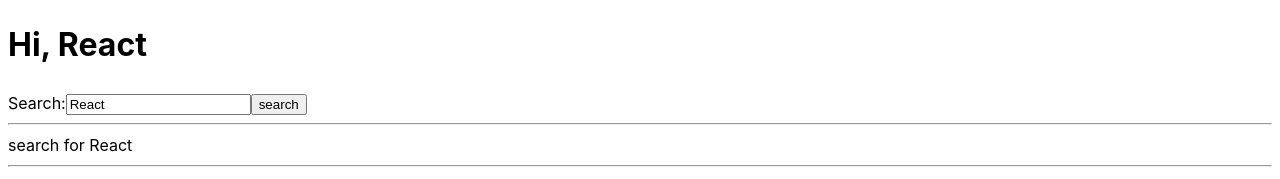
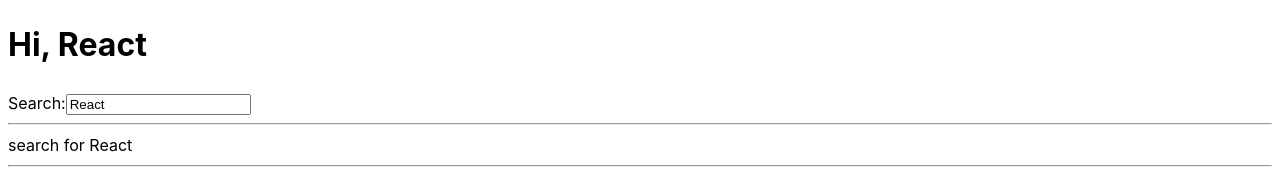
Before and after one commit to llccing-demo/become-a-react-developer, a React (Vite) app in the folder my-react-app/: page / in a window 1280 px wide. Shown: the top 179 px of the page. Built offline with nearby package versions, Linux system fonts and the light colour scheme.

Commit message:
feat: True to reusable component

```diff
--- a/my-react-app/src/App.jsx
+++ b/my-react-app/src/App.jsx
@@ -45,46 +45,36 @@
   );
 };
 
-const Search = ({ search, onSearch, onChange }) => {
-  Search.propTypes = {
-    search: PropTypes.string,
-    onSearch: PropTypes.func,
-    onChange: PropTypes.func,
+const InputWithLabel = ({ id, label, value, type = "text", onInputChange }) => {
+  InputWithLabel.propTypes = {
+    id: PropTypes.string,
+    label: PropTypes.string,
+    value: PropTypes.string,
+    type: PropTypes.string,
+    onInputChange: PropTypes.func,
   };
 
   const [searchTerm, setSearchTerm] = useState("");
   // use this method to update the searchTerm when the search prop changes.
   useEffect(() => {
-    if (!search) {
+    if (!value) {
       return;
     }
-    setSearchTerm(search);
-  }, [search]);
+    setSearchTerm(value);
+  }, [value]);
 
   const handleChange = (event) => {
     setSearchTerm(event.target.value);
-    onChange && onChange(event);
+    onInputChange && onInputChange(event);
   };
 
   return (
     // this called react fragment,
     // it's a way to group multiple elements without adding extra nodes to the DOM.
     <>
-      <label htmlFor="search">Search:</label>
-      <input
-        value={searchTerm}
-        onChange={handleChange}
-        id="search"
-        type="text"
-      />
+      <label htmlFor={id}>{label}:</label>
+      <input value={searchTerm} onChange={handleChange} id={id} type={type} />
 
-      <button
-        onClick={() => {
-          onSearch(searchTerm);
-        }}
-      >
-        search
-      </button>
       <hr />
       <div>search for {searchTerm}</div>
     </>
@@ -114,7 +104,7 @@
   const [searchTerm, setSearchTerm] = useSemiPersistentState("search", "React");
 
   const handleSearch = (event) => {
-    setSearchTerm(event);
+    setSearchTerm(event.target.value);
   };
 
   const searchedStories = stories.filter((story) => {
@@ -126,7 +116,12 @@
       <h1>
         {welcome.greeting}, {getTitle(welcome.title)}
       </h1>
-      <Search search={searchTerm} onSearch={handleSearch} />
+      <InputWithLabel
+        id="search"
+        label="Search"
+        value={searchTerm}
+        onInputChange={handleSearch}
+      />
       <hr />
       <List list={searchedStories} />
     </div>
```
